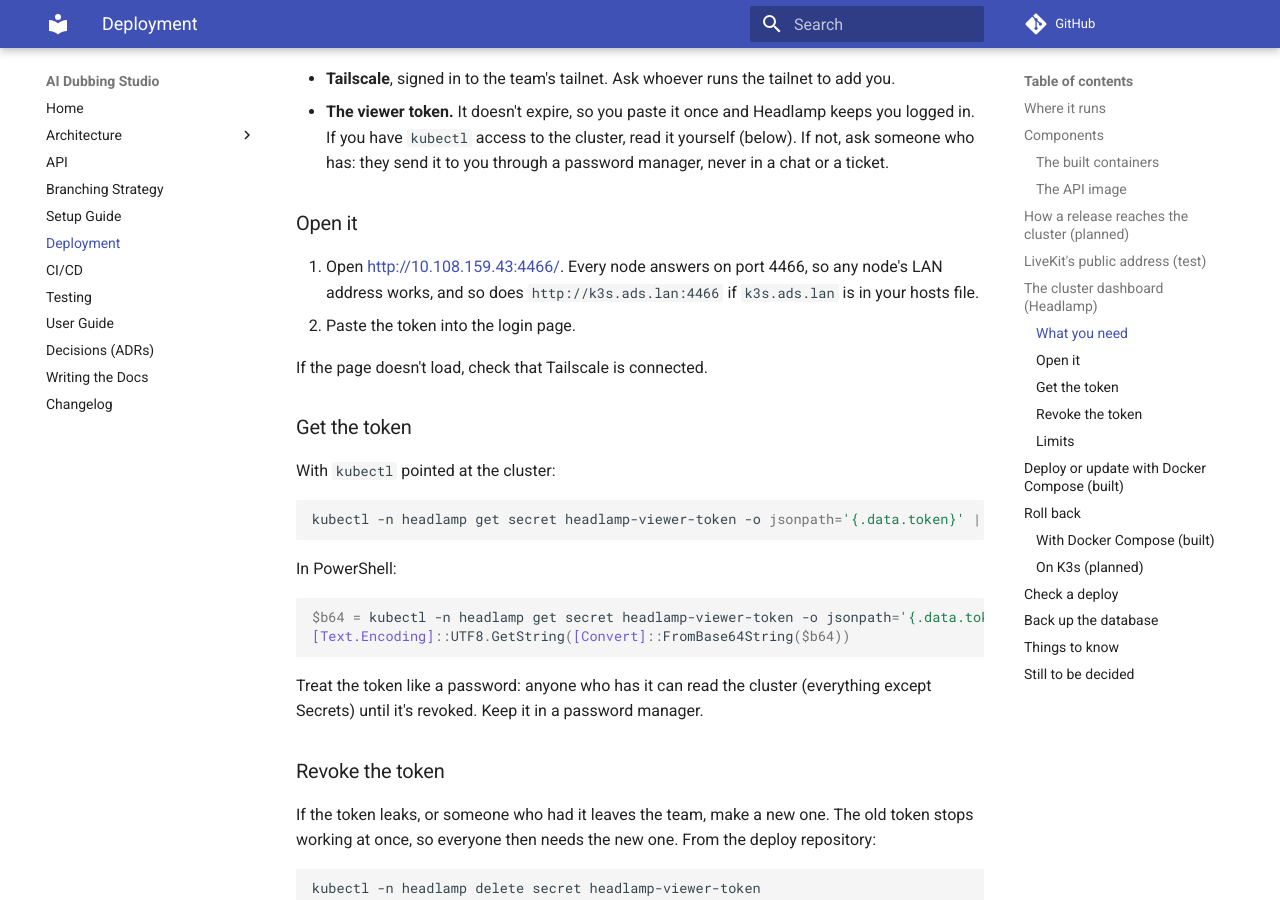
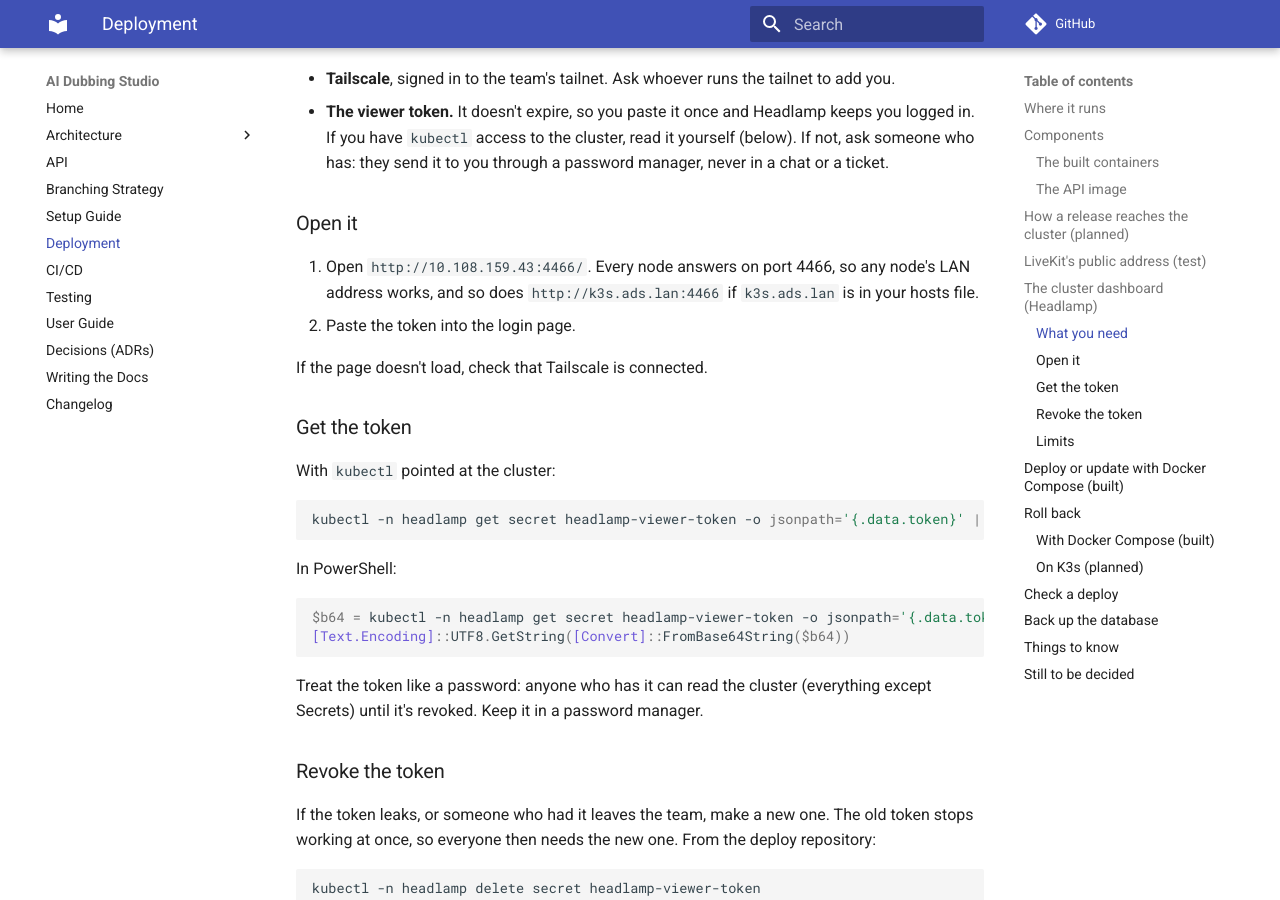
Before and after one commit to WH1TE-SHAD0W/ai-dubbing-studio, an MkDocs documentation site: the page built from docs/deployment.md, in a window 1280 px wide and 900 px high, scrolled down 3878 px. Built offline with MkDocs 1.6.1 and Material for MkDocs 9.7.7, drawn with Linux system fonts in a browser that asks for light colours; comment, search, counter and statistics services are not loaded.

Commit message:
docs: Headlamp's LAN address as code, not a link, so the link check passes (YGP-113)
Co-Authored-By: Claude Opus 5.5 <noreply@anthropic.com>

```diff
--- a/docs/deployment.md
+++ b/docs/deployment.md
@@ -154,7 +154,7 @@ Tailscale and the subnet router that shares the LAN.
 
 ### Open it
 
-1. Open <http://10.108.159.43:4466/>. Every node answers on port 4466, so any
+1. Open `http://10.108.159.43:4466/`. Every node answers on port 4466, so any
    node's LAN address works, and so does `http://k3s.ads.lan:4466` if
    `k3s.ads.lan` is in your hosts file.
 2. Paste the token into the login page.
```
